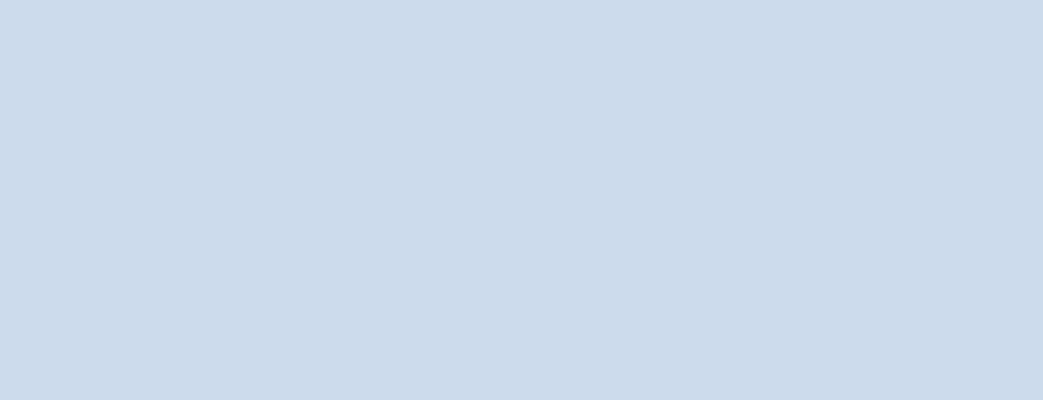
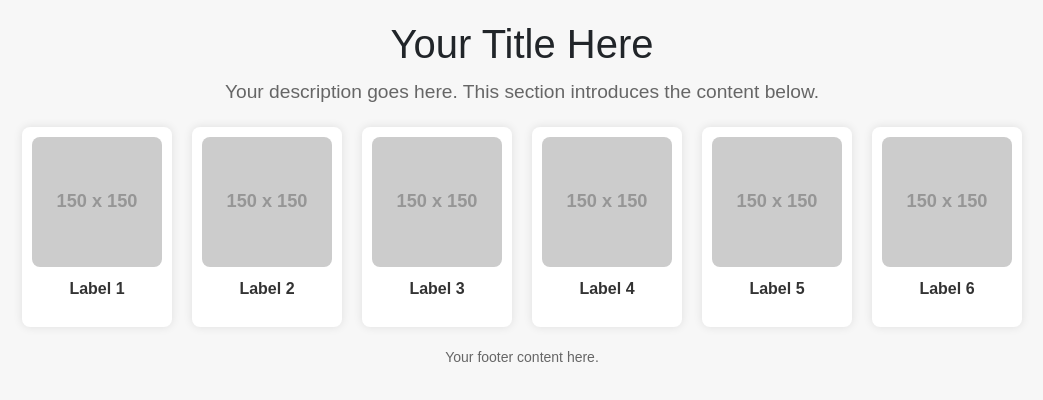
Before and after one commit to thenocturnaldevgypsy/gypsyshards-bootstrap-template-linkinbio, a plain HTML site: page index.html in a window 1280 px wide. Shown: the whole page, without its empty margins (118-1161 px from the left). Drawn offline with Linux system fonts and the light colour scheme; placeholder pictures from the web are drawn by us.

Commit message:
theme-001-01.html done, created theme-001-02.html and reconstructuring index.html

```diff
--- a/assets/css/style-001-01.css
+++ b/assets/css/style-001-01.css
@@ -34,6 +34,15 @@ h2 {
 
 p {
    font-size: 12px;
+   color: #CCDBEC;
+}
+
+a {
+   color: #2c4c6e;
+   transition: 0.3s ease;
+}
+
+a:hover {
    color: #CCDBEC;
 }
 
--- a/assets/css/style.css
+++ b/assets/css/style.css
@@ -3,19 +3,64 @@
 * Author: TheNocturnalDevGypsy [ Abegail Baustista Torrendon ]
 */
 
-html,
 body {
-   height: 100%;
+   background-color: #f7f7f7;
+   font-family: Arial, sans-serif;
+   padding: 20px;
 }
-
-body {
+.header {
+   text-align: center;
+   margin-bottom: 20px;
+}
+.header h1 {
+   font-size: 2.5rem;
+   margin-bottom: 10px;
+}
+.header p {
+   font-size: 1.2rem;
+   color: #666;
+}
+.image-button-container {
    display: flex;
-   align-items: center;
-   padding-top: 40px;
-   padding-bottom: 40px;
-   padding-left: 40px;
-   padding-right: 40px;
-   background-color: #CCDBEC;
-   font-family: Ubuntu, sans-serif;
-   letter-spacing: 1px;
+   flex-wrap: wrap;
+   justify-content: center;
+   gap: 20px;
+   margin-bottom: 20px;
 }
+.image-button {
+   text-align: center;
+   max-width: 150px;
+   flex: 1 1 calc(100% - 20px); /* Default to full width */
+   box-shadow: 0px 0px 10px rgba(0, 0, 0, 0.1);
+   border-radius: 8px;
+   background-color: white;
+   padding: 10px;
+   transition: transform 0.3s ease;
+   text-decoration: none; /* Remove underline from links */
+}
+.image-button img {
+   width: 100%;
+   height: auto;
+   border-radius: 8px;
+}
+.image-button p {
+   margin-top: 10px;
+   font-size: 1rem;
+   font-weight: bold;
+   color: #333;
+}
+.image-button:hover {
+   transform: scale(1.05);
+}
+.footer {
+   text-align: center;
+   font-size: 14px;
+   color: #666;
+   margin-top: 20px;
+}
+/* Responsive adjustments */
+@media (min-width: 577px) {
+   .image-button {
+       flex: 1 1 calc(33.333% - 20px); /* 3 images per row on tablets and desktops */
+   }
+}
--- a/index.html
+++ b/index.html
@@ -1,5 +1,5 @@
 <!--
-* Main HTML File for GypsyShards: [Theme 001.1] Link in Bio Template using Bootstrap 5.3.3
+* Main HTML File for GypsyShards: [Theme 001] Link in Bio Template using Bootstrap 5.3.3
 * Author: TheNocturnalDevGypsy [ Abegail Baustista Torrendon ]
 -->
 
@@ -48,6 +48,46 @@
 
    <body>
 
+      <div class="container">
+         <!-- Header -->
+         <div class="header">
+             <h1>Your Title Here</h1>
+             <p>Your description goes here. This section introduces the content below.</p>
+         </div>
+
+         <!-- Image Buttons with Text Labels -->
+         <div class="image-button-container">
+             <a href="https://example.com/link1" class="image-button">
+                 <img src="https://via.placeholder.com/150" alt="Image 1">
+                 <p>Label 1</p>
+             </a>
+             <a href="https://example.com/link2" class="image-button">
+                 <img src="https://via.placeholder.com/150" alt="Image 2">
+                 <p>Label 2</p>
+             </a>
+             <a href="https://example.com/link3" class="image-button">
+                 <img src="https://via.placeholder.com/150" alt="Image 3">
+                 <p>Label 3</p>
+             </a>
+             <a href="https://example.com/link4" class="image-button">
+                 <img src="https://via.placeholder.com/150" alt="Image 4">
+                 <p>Label 4</p>
+             </a>
+             <a href="https://example.com/link5" class="image-button">
+                 <img src="https://via.placeholder.com/150" alt="Image 5">
+                 <p>Label 5</p>
+             </a>
+             <a href="https://example.com/link6" class="image-button">
+                 <img src="https://via.placeholder.com/150" alt="Image 6">
+                 <p>Label 6</p>
+             </a>
+         </div>
+
+         <!-- Footer -->
+         <div class="footer">
+             Your footer content here.
+         </div>
+     </div>
 
 
       <!-- Vendor JS Files // Start -->
```
Also changed, not shown: theme-001-01.html (+1 -0 lines), assets/img/001-01.jpg (added).
